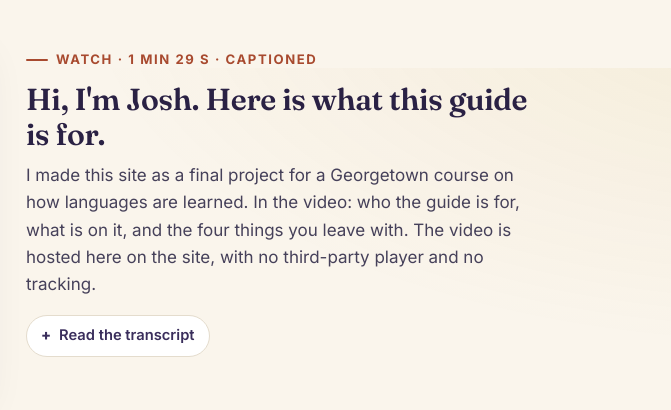
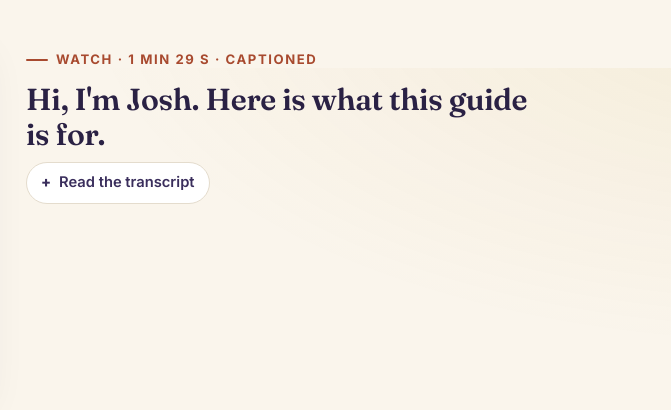
Before and after one commit to joshlammbo0/Every-Family-Has-a-Language-Plan, a plain HTML site: page index.html in a window 1280 px wide. Shown: the part 732-1142 px from the top of the page, 609-1280 px from the left. Drawn offline with Linux system fonts and the light colour scheme.

Commit message:
Remove the descriptive paragraph beside the introduction video
Co-Authored-By: Claude Fable 5.2 <noreply@anthropic.com>

```diff
--- a/index.html
+++ b/index.html
@@ -98,7 +98,6 @@
       <div class="intro-text">
         <p class="eyebrow">Watch · 1 min 29 s · captioned</p>
         <h2 id="intro-title">Hi, I'm Josh. Here is what this guide is for.</h2>
-        <p>I made this site as a final project for a Georgetown course on how languages are learned. In the video: who the guide is for, what is on it, and the four things you leave with. The video is hosted here on the site, with no third-party player and no tracking.</p>
         <details class="transcript">
           <summary>Read the transcript</summary>
           <p>Hi, I'm Josh, and this site is called Every Family Has a Language Plan. This site is basically a guide for parents, caregivers, and future parents who are raising a child with more than one language.</p>
```
